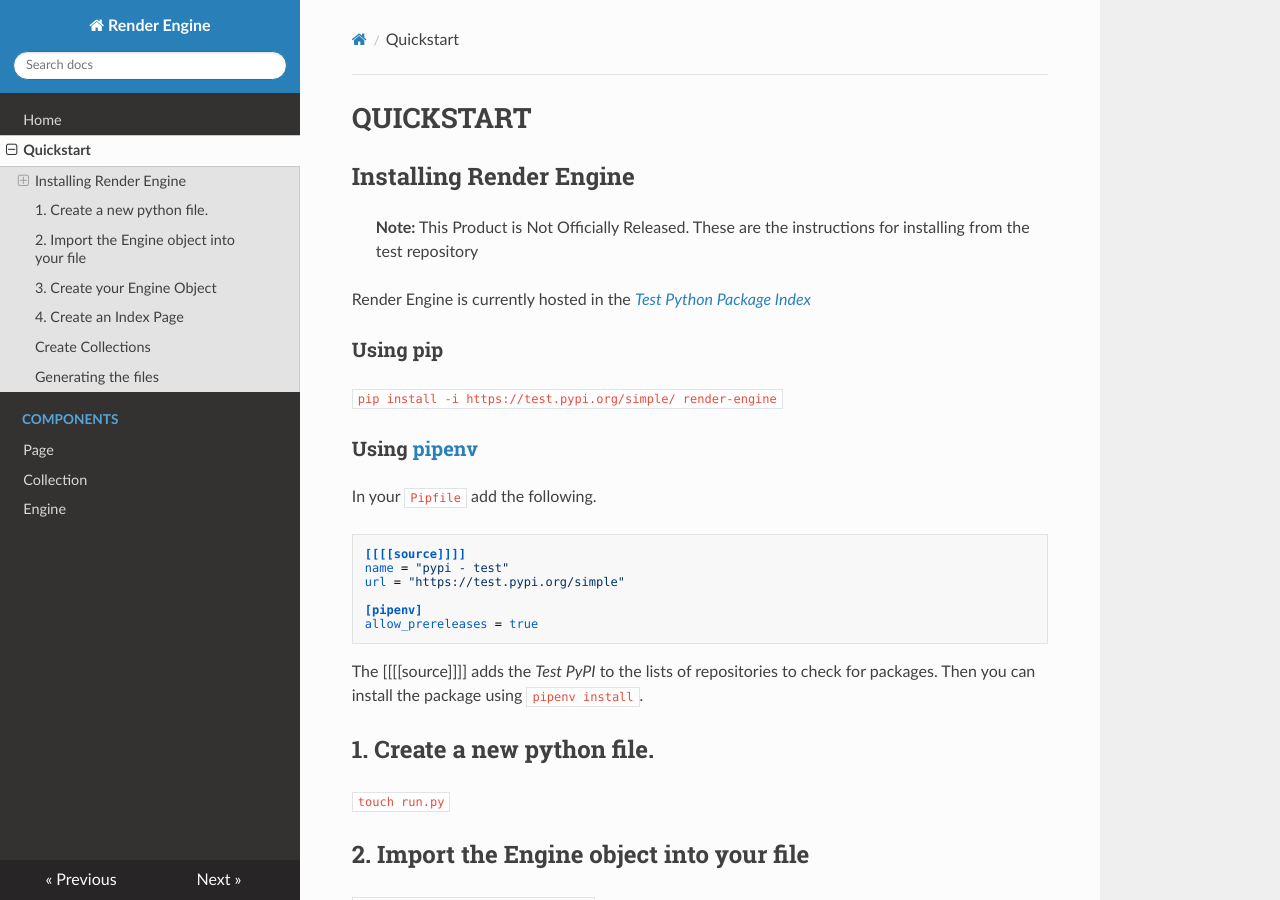
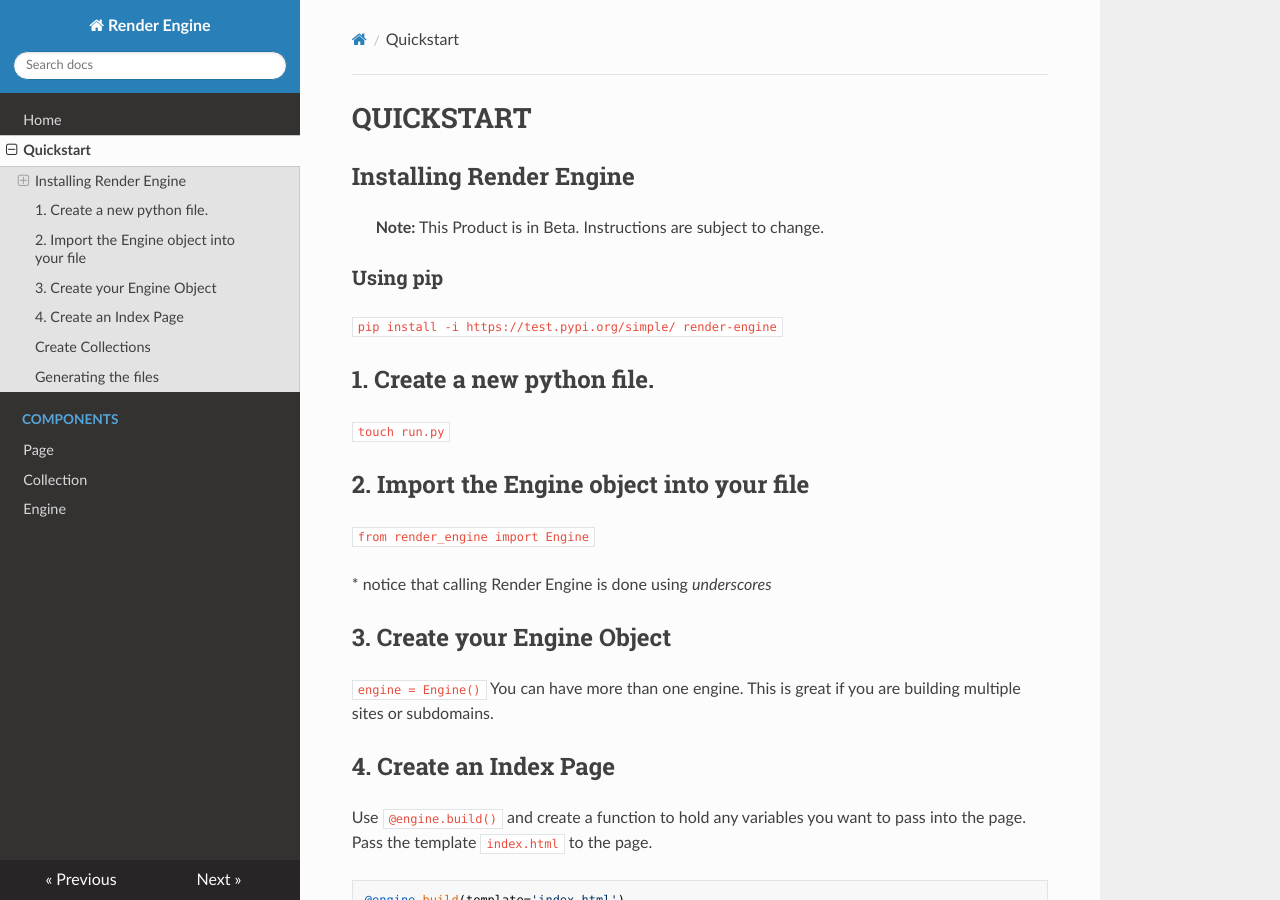
Before and after one commit to render-engine/render-engine, an MkDocs documentation site: the page built from docs/QUICKSTART.md, in a window 1280 px wide and 900 px high. Built offline with MkDocs 1.6.1, drawn with Linux system fonts in a browser that asks for light colours; nearby versions of some CDN libraries.

````diff
--- a/docs/QUICKSTART.md
+++ b/docs/QUICKSTART.md
@@ -1,25 +1,10 @@
 # QUICKSTART #
 ## Installing Render Engine ##
 
-> **Note:** This Product is Not Officially Released. These are the instructions for installing from the test repository
-
-Render Engine is currently hosted in the [_Test Python Package Index_](https://test.pypi.org/project/render-engine/)
+> **Note:** This Product is in Beta. Instructions are subject to change.
 
 ### Using pip
 `pip install -i https://test.pypi.org/simple/ render-engine`
-
-### Using [pipenv](https://pipenv.readthedocs.io/en/latest/) ###
-In your `Pipfile` add the following.
-```
-[[[[source]]]]
-name = "pypi - test"
-url = "https://test.pypi.org/simple"
-
-[pipenv]
-allow_prereleases = true
-```
-
-The [[[[source]]]] adds the _Test PyPI_ to the lists of repositories to check for packages. Then you can install the package using  `pipenv install`.
 
 ## 1. Create a new python file.
 
````
Also changed, not shown: README.md (+8 -2 lines).
